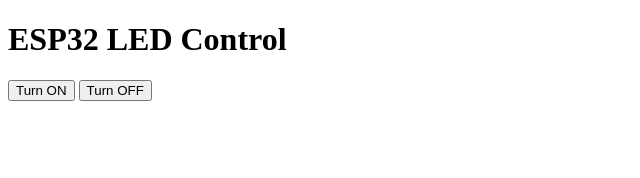
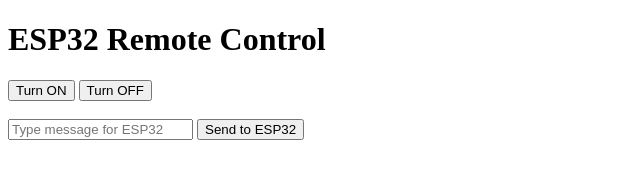
Before and after one commit to rkm9386/on-off, a website: page public/index.html in a window 1280 px wide. Shown: the whole page, without its empty margins (0-640 px from the left). Drawn offline with Linux system fonts and the light colour scheme.

Commit message:
Updated code: added custom message send to ESP32

```diff
--- a/public/index.html
+++ b/public/index.html
@@ -2,13 +2,21 @@
 <html>
 
 <head>
-  <title>ESP32 LED Control</title>
+  <title>ESP32 Remote Control</title>
 </head>
 
 <body>
-  <h1>ESP32 LED Control</h1>
+  <h1>ESP32 Remote Control</h1>
+
+  <!-- LED Control -->
   <button onclick="sendCommand('LED_ON')">Turn ON</button>
   <button onclick="sendCommand('LED_OFF')">Turn OFF</button>
+
+  <br><br>
+
+  <!-- Send Custom Message -->
+  <input type="text" id="msg" placeholder="Type message for ESP32">
+  <button onclick="sendCustom()">Send to ESP32</button>
 
   <script>
     const socket = new WebSocket(location.origin.replace(/^http/, 'ws'));
@@ -21,6 +29,14 @@
     function sendCommand(cmd) {
       socket.send(cmd);
     }
+
+    function sendCustom() {
+      const msg = document.getElementById("msg").value;
+      if (msg.trim() !== "") {
+        socket.send(msg);
+        document.getElementById("msg").value = "";
+      }
+    }
   </script>
 </body>
 
```
Also changed, not shown: server.js (+10 -2 lines).
